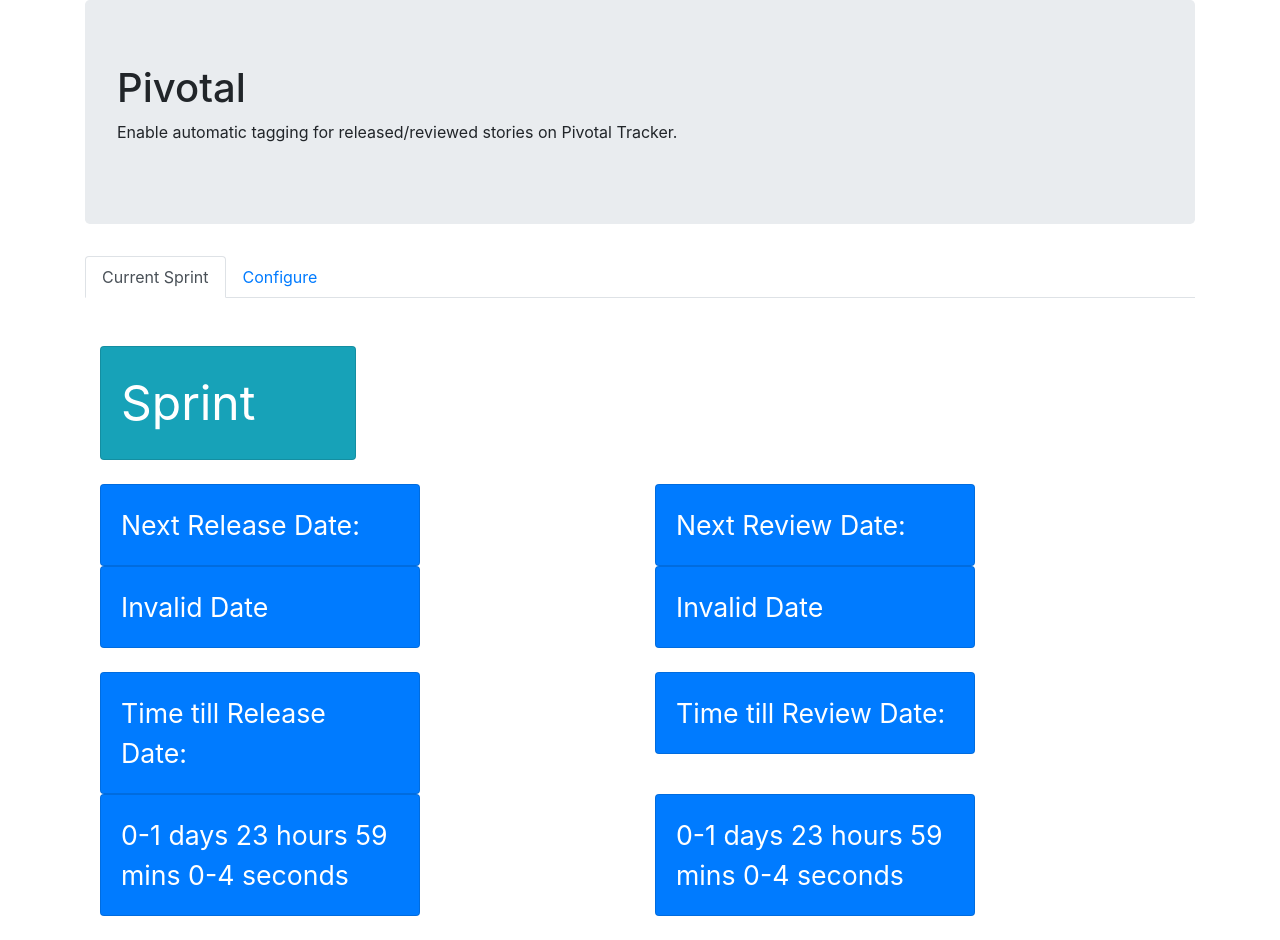
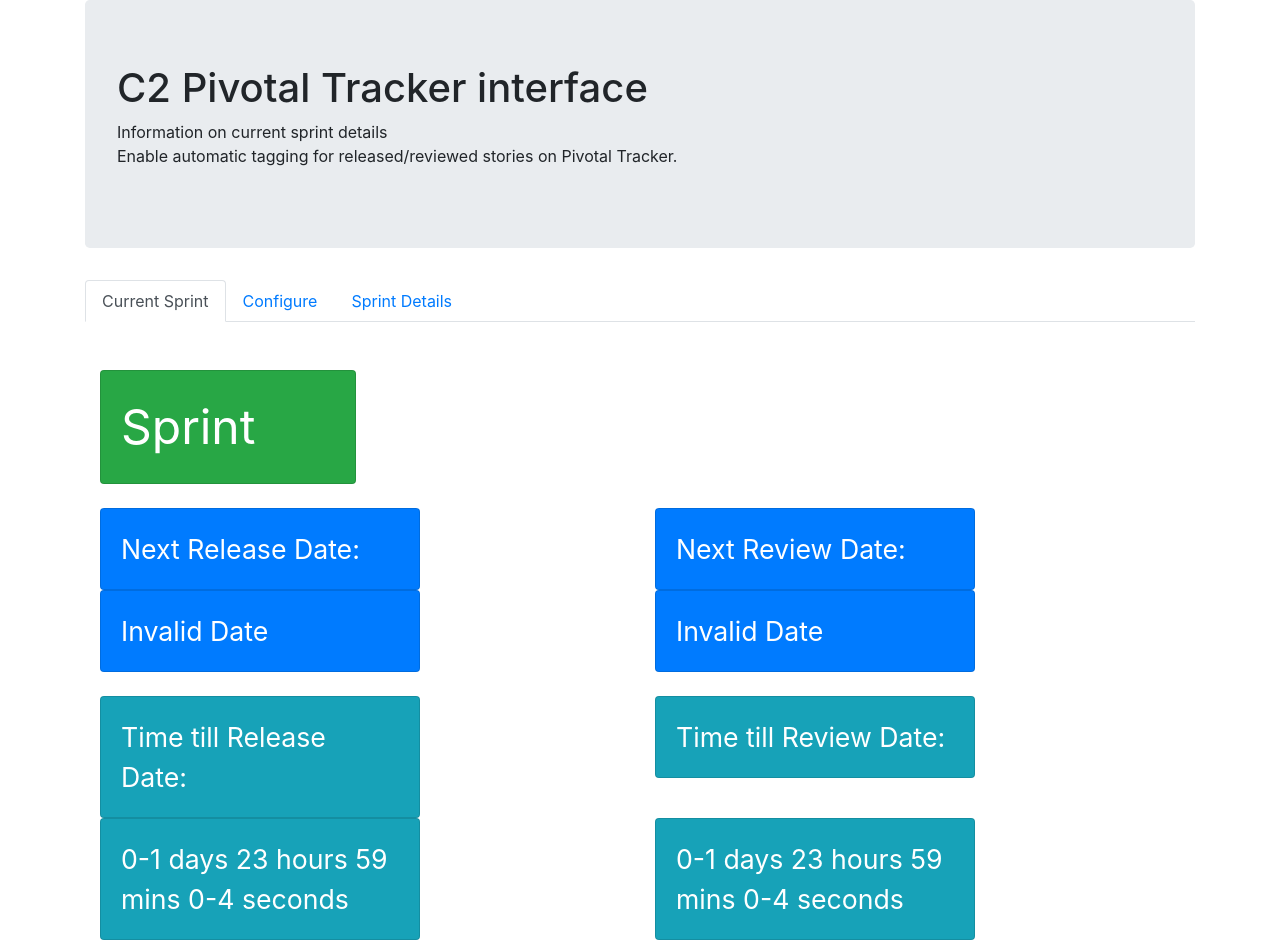
Before and after one commit to mephet/pt-frontend, a React (Create React App) app: page / in a window 1280 px wide. Before the commit the page ends 916 px from the top, so only its background shows below. Built offline with nearby package versions, Linux system fonts and the light colour scheme; no server answers.

Commit message:
datepicker

```diff
--- a/src/App.js
+++ b/src/App.js
@@ -3,7 +3,8 @@
 import ConfigurationController from './controllers/ConfigurationController';
 import { Tabs, Tab, Container } from 'react-bootstrap';
 import Home from './components/Home/Home';
-import JBHead from './components/JBHead';
+import JBHead from './components/JBHead/JBHead';
+import SprintInfo from './components/SprintInfo/SprintInfo';
 
 class App extends React.Component {
 
@@ -48,6 +49,9 @@
           <Tab eventKey="configure" title="Configure">
             <Configure pid={this.projectId} data={this.state}/>
           </Tab>
+          <Tab eventKey="sprintinfo" title="Sprint Details">
+            <SprintInfo/>
+          </Tab>
         </Tabs>
       </Container>
     );
--- a/src/components/Configure/Configure.jsx
+++ b/src/components/Configure/Configure.jsx
@@ -39,15 +39,21 @@
     }
 
 
-    handleReleaseDateSelection = (date) => {
+    handleReleaseDateSelection = (releaseDate) => {
+        let date = new Date(releaseDate)
+        let userTimezoneOffset = date.getTimezoneOffset() * 60000;
+        let newDate = new Date(date.getTime() - userTimezoneOffset);
         this.setState({
-            releaseDate: date
+            releaseDate: newDate
         })
     }
 
-    handleReviewDateSelection = (date) => {
+    handleReviewDateSelection = (reviewDate) => {
+        let date = new Date(reviewDate)
+        let userTimezoneOffset = date.getTimezoneOffset() * 60000;
+        let newDate = new Date(date.getTime() - userTimezoneOffset);
         this.setState({
-            reviewDate: date
+            reviewDate: newDate
         })
     }
 
--- a/src/components/Home/Home.jsx
+++ b/src/components/Home/Home.jsx
@@ -53,7 +53,7 @@
            <br />
           <Row>
             <Col>
-              <Card className="sprint-card" bg="info" text="white" style={{ width: '16rem'}}>
+              <Card className="sprint-card" bg="success" text="white" style={{ width: '16rem'}}>
                 <Card.Body>
                   <Card.Text>
                     Sprint { this.props.data.sprintData.sprint_no }
@@ -106,7 +106,7 @@
           <br />
           <Row>
             <Col>
-              <Card className="date-card" bg="primary" text="white" style={{ width: '20rem'}}>
+              <Card className="date-card" bg="info" text="white" style={{ width: '20rem'}}>
                 <Card.Body>
                   <Card.Text>
                     Time till Release Date:
@@ -115,7 +115,7 @@
               </Card>
             </Col>
             <Col>
-              <Card className="date-card" bg="primary" text="white" style={{ width: '20rem'}}>
+              <Card className="date-card" bg="info" text="white" style={{ width: '20rem'}}>
                 <Card.Body>
                   <Card.Text>
                     Time till Review Date:
@@ -126,7 +126,7 @@
           </Row>
           <Row>
             <Col>
-              <Card className="date-card" bg="primary" text="white" style={{ width: '20rem'}}>
+              <Card className="date-card" bg="info" text="white" style={{ width: '20rem'}}>
                 <Card.Body>
                   <Card.Text>
                     { this.state.countdownRelease }
@@ -135,7 +135,7 @@
               </Card>
             </Col>
             <Col>
-              <Card className="date-card" bg="primary" text="white" style={{ width: '20rem'}}>
+              <Card className="date-card" bg="info" text="white" style={{ width: '20rem'}}>
                 <Card.Body>
                   <Card.Text>
                     { this.state.countdownReview }
--- /dev/null
+++ b/src/components/JBHead/JBHead.css
@@ -0,0 +1,2 @@
+.jumbo-splash-screen {
+}
--- a/src/components/JBHead.jsx
+++ b/src/components/JBHead/JBHead.jsx
@@ -1,10 +1,13 @@
 import React from 'react';
 import {Jumbotron} from 'react-bootstrap';
+import './JBHead.css'
 
 const JBHead = () => (
-    <Jumbotron>
-        <h1>Pivotal</h1>
+    <Jumbotron className='jumbo-splash-screen'>
+        <h1>C2 Pivotal Tracker interface</h1>
         <p>
+            Information on current sprint details
+            <br />
             Enable automatic tagging for released/reviewed stories on Pivotal Tracker.
         </p>
     </Jumbotron>
--- /dev/null
+++ b/src/components/SprintInfo/SprintInfo.jsx
@@ -0,0 +1,15 @@
+import React, { Component } from 'react';
+
+class SprintInfo extends React.Component {
+    constructor(props) {
+        super(props);
+    }
+
+    render() {
+        return(
+            <h1>TO DO</h1>
+        )
+    }
+}
+
+export default SprintInfo;
```
